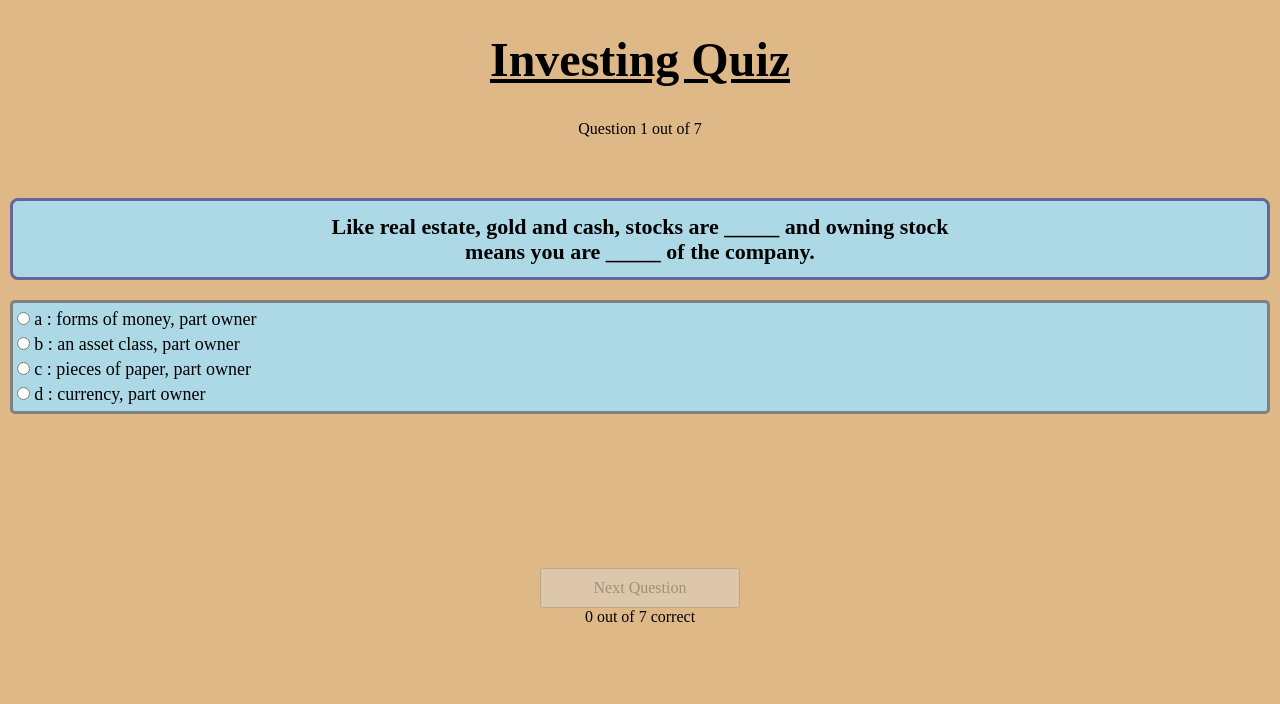
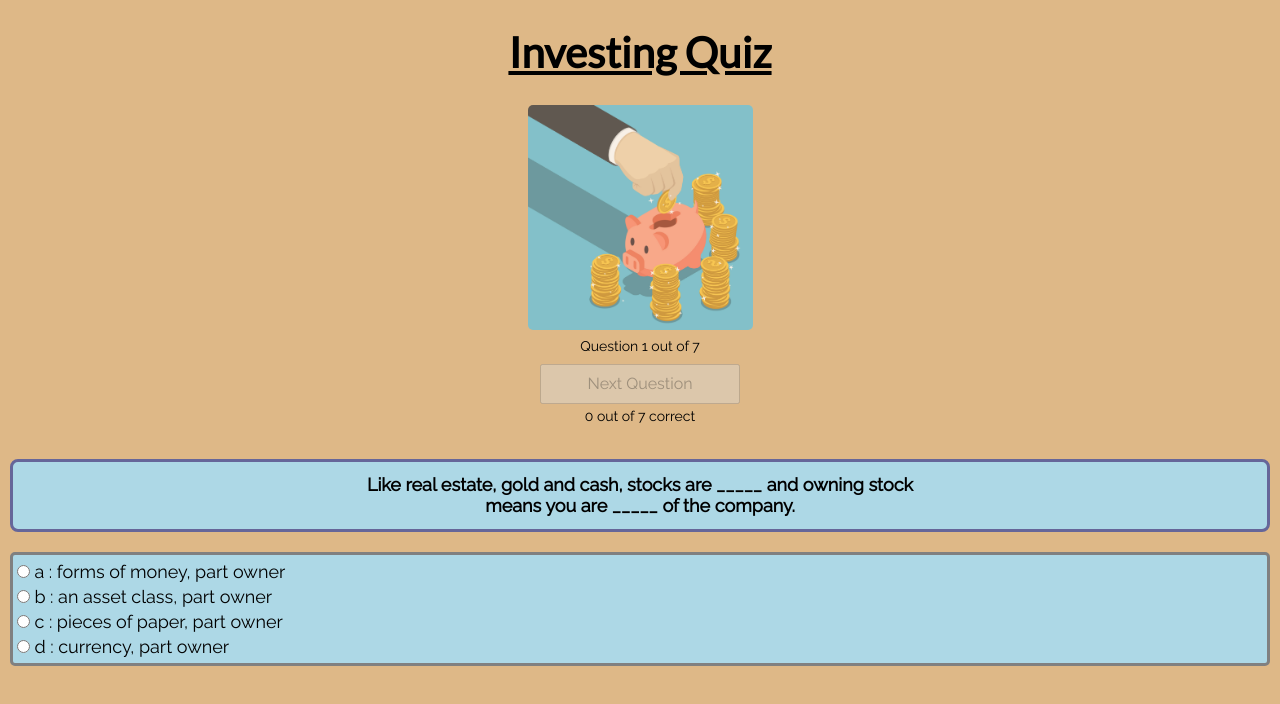
Before and after one commit to CharlieArray/quiz-app, a plain HTML site: page index.html in a window 1280 px wide. Both pictures are taken after a click on the button "Begin Quiz". Drawn offline with nearby package versions, Linux system fonts and the light colour scheme.

Commit message:
Font style update/Adjusted Button Layout/Added Img

```diff
--- a/app.css
+++ b/app.css
@@ -14,16 +14,30 @@ and (max-device-height: 736px) and (-webkit-device-pixel-ratio: 3) { }
   text-align:center;
   }
 
+
+  img{
+    border-radius: 5px;
+    opacity: .8;
+  }
+
   h1{
     text-align:center;
-    font-family: 'Permanent Marker', serif;
-    font-size: 48px;
+    font-family: 'Lato', sans-serif;
+    font-size: 42px;
+    font-weight: bolder;
     color: black;
     text-decoration: underline;
   }
 
+  p, #results, #question_number{
+    margin: 4px;
+    font-size: 14px;
+    font-family: 'Raleway', sans-serif;
+  }
+
   button{
     display: block;
+    font-family: 'Raleway', sans-serif;
     align-content: center;
     text-align: center;
     margin-left: auto;
@@ -53,7 +67,7 @@ and (max-device-height: 736px) and (-webkit-device-pixel-ratio: 3) { }
   .quiz-container{
     position: relative;
     height: 200px;
-    margin-top: 40px;
+    margin-top: 15px;
   }
 
   #question_number{
@@ -62,7 +76,8 @@ and (max-device-height: 736px) and (-webkit-device-pixel-ratio: 3) { }
   }
 
   div.question{
-    font-size: 22px;
+    font-size: 18px;
+    font-family: 'Raleway', sans-serif;
     border: medium solid #666699 ;
     border-radius: 8px;
     padding: 1%;
@@ -75,10 +90,11 @@ and (max-device-height: 736px) and (-webkit-device-pixel-ratio: 3) { }
 
   form.answers{
     flex-direction: column;
+    font-family: 'Raleway', sans-serif;
+    font-size: 18px;
     border: medium solid grey;
     border-radius: 5px;
     background-color: lightblue;
-    font-size: 18px;
     text-align:left;
     line-height: 25px;
     margin-top: 20px;
@@ -93,7 +109,7 @@ and (max-device-height: 736px) and (-webkit-device-pixel-ratio: 3) { }
     border: medium solid grey;
     border-radius: 5px;
     background-color: lightblue;
-    font-size: 18px;
+    font-size: 16px;
     text-align:center;
     margin-top: 20px;
     margin-left: 30px;
--- a/index.html
+++ b/index.html
@@ -8,21 +8,25 @@
   <title>Quiz App</title>
   <link href="https://cdnjs.cloudflare.com/ajax/libs/normalize/8.0.1/normalize.min.css" rel="stylesheet"
     type="text/css" />
+  <link rel="preconnect" href="https://fonts.gstatic.com">
+  <link href="https://fonts.googleapis.com/css2?family=Lato&family=Raleway&display=swap" rel="stylesheet">
   <link href="app.css" rel="stylesheet" type="text/css" />
 </head>
 
 <body>
   <header>
     <h1>Investing Quiz</h1>
+    <img class="app-image" src="images/piggy-bank.jpg" width="225px" height="225px"></img>
   </header>
   <main>
     <span id="question_number"></span>
+    <button id="submit">Submit Quiz</button>
+    <button id="next">Next Question</button>
+    <button id="previous">Previous Question</button>
+    <div id="results"></div>
     <div class="quiz-container">
       <div id="quiz"></div>
     </div>
-    <button id="submit">Submit Quiz</button>
-    <button id="next">Next Question</button>
-    <button id="previous">Previous Question</button>
     <div id="results"></div>
   </main>
   <script src="https://code.jquery.com/jquery-3.4.1.slim.js" crossorigin="anonymous"></script>
```
Also changed, not shown: images/piggy-bank.jpg (added).
